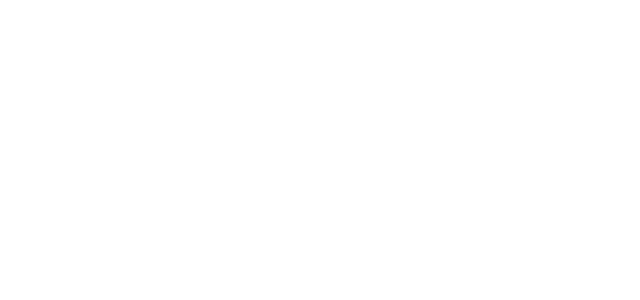
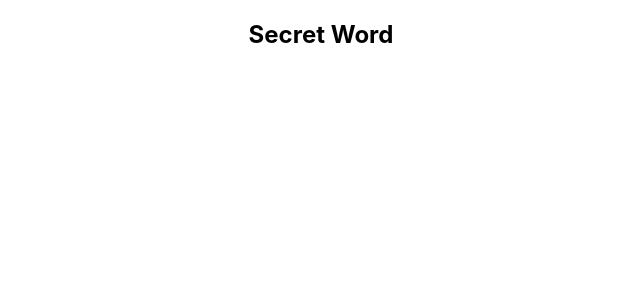
Before and after one commit to CFias/react, a React (Create React App) app in the folder 6_SECRET_WORD/secretword/: page / in a window 1280 px wide. Shown: the top 300 px of the page, without its empty margins (319-959 px from the left). Built offline with nearby package versions, Linux system fonts and the light colour scheme.

Commit message:
Update App.js
Add tag h2

```diff
--- a/6_SECRET_WORD/secretword/src/App.js
+++ b/6_SECRET_WORD/secretword/src/App.js
@@ -1,10 +1,9 @@
-import logo from './logo.svg';
 import './App.css';
 
 function App() {
   return (
     <div className="App">
-
+      <h2>Secret Word</h2>
     </div>
   );
 }
```
